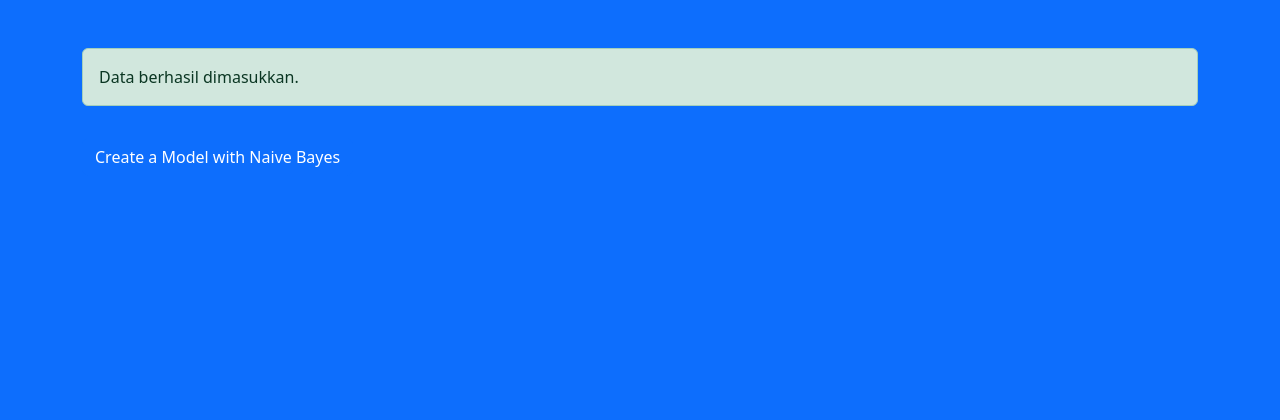
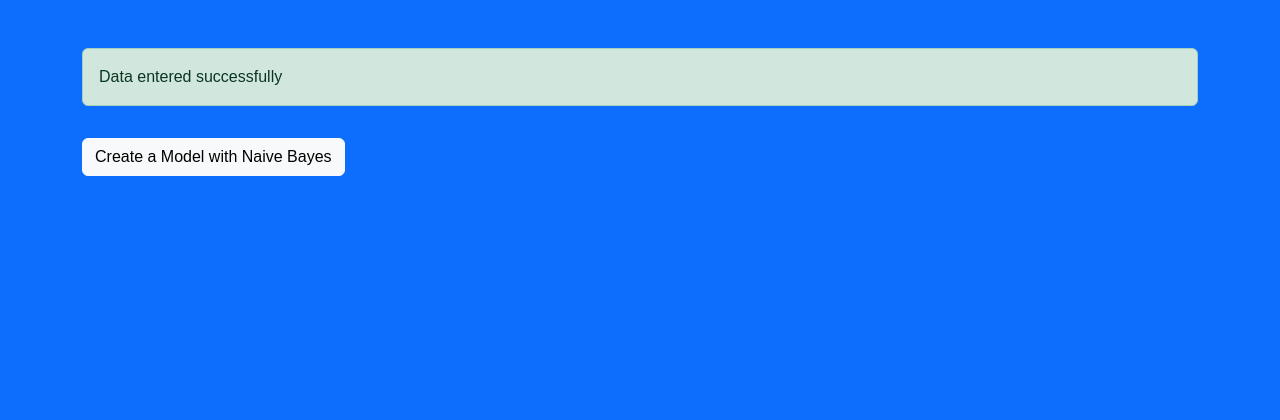
Before and after one commit to azaryae/stroke_prediction_website, a Flask app: page /upload_success in a window 1280 px wide. Shown: the top 420 px of the page. Run offline with Flask 3, Linux system fonts and the light colour scheme.

Commit message:
predicresult dan uploadsuccess

```diff
--- a/templates/pages/upload_success.html
+++ b/templates/pages/upload_success.html
@@ -4,11 +4,11 @@
 
 {% block content %}
 <div class="container">
-    <div class="alert alert-success mt-5" role="alert">
-        Data berhasil dimasukkan.
+    <div class="alert alert-success mt-5" role="alert" style="font-family: sans-serif; font-weight: 500;">
+        Data entered successfully
     </div>
     <form class="mt-3" method="POST" action="{{ url_for('create_model') }}">
-        <button type="submit" class="btn btn-primary mt-3">Create a Model with Naive Bayes</button>
+        <button type="submit" class="btn btn-light mt-3" style="font-family: sans-serif; font-weight: 500;">Create a Model with Naive Bayes</button>
     </form>
 </div>
 {% endblock %}
```
Also changed, not shown: templates/pages/prediction_result.html (+24 -2 lines), 1 other file.
